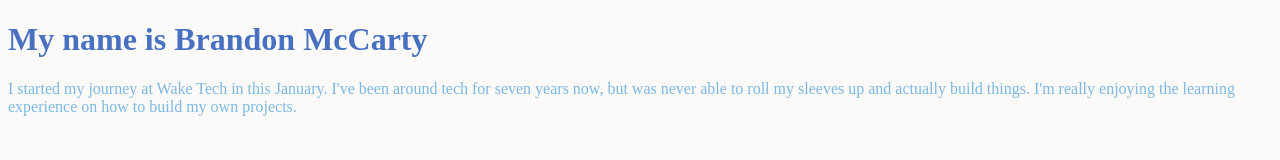
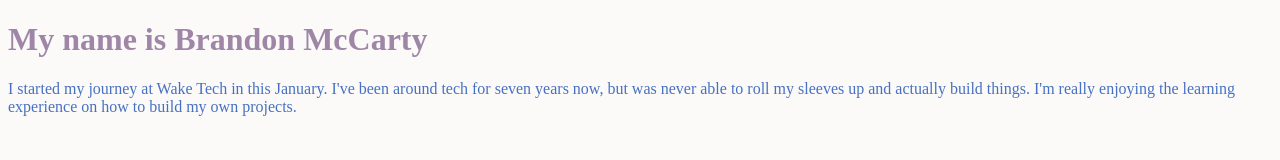
Before and after one commit to brandonpatrickmccarty/brandonpatrickmccarty.github.io, a plain HTML site: page index.html in a window 1280 px wide. Drawn offline with Linux system fonts and the light colour scheme.

Commit message:
updated h1 and p colors

```diff
--- a/index.html
+++ b/index.html
@@ -7,10 +7,10 @@
                 background-color: #FBFAF9;
             }
             h1 {
-                color: #4771C0;
+                color: #9F86A7;
             }
             p {
-                color: #7CB8E3;
+                color: #4771C0;
             }
         </style>
     </head>
```
